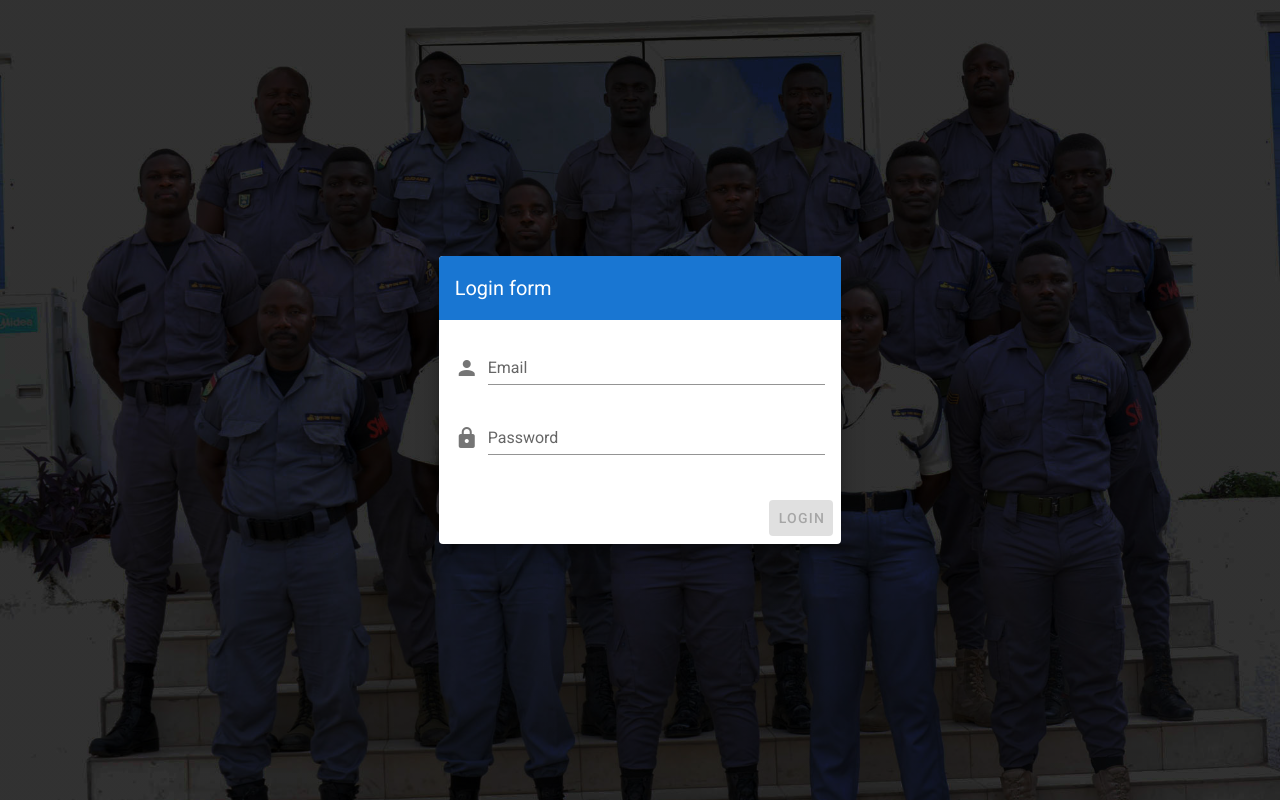
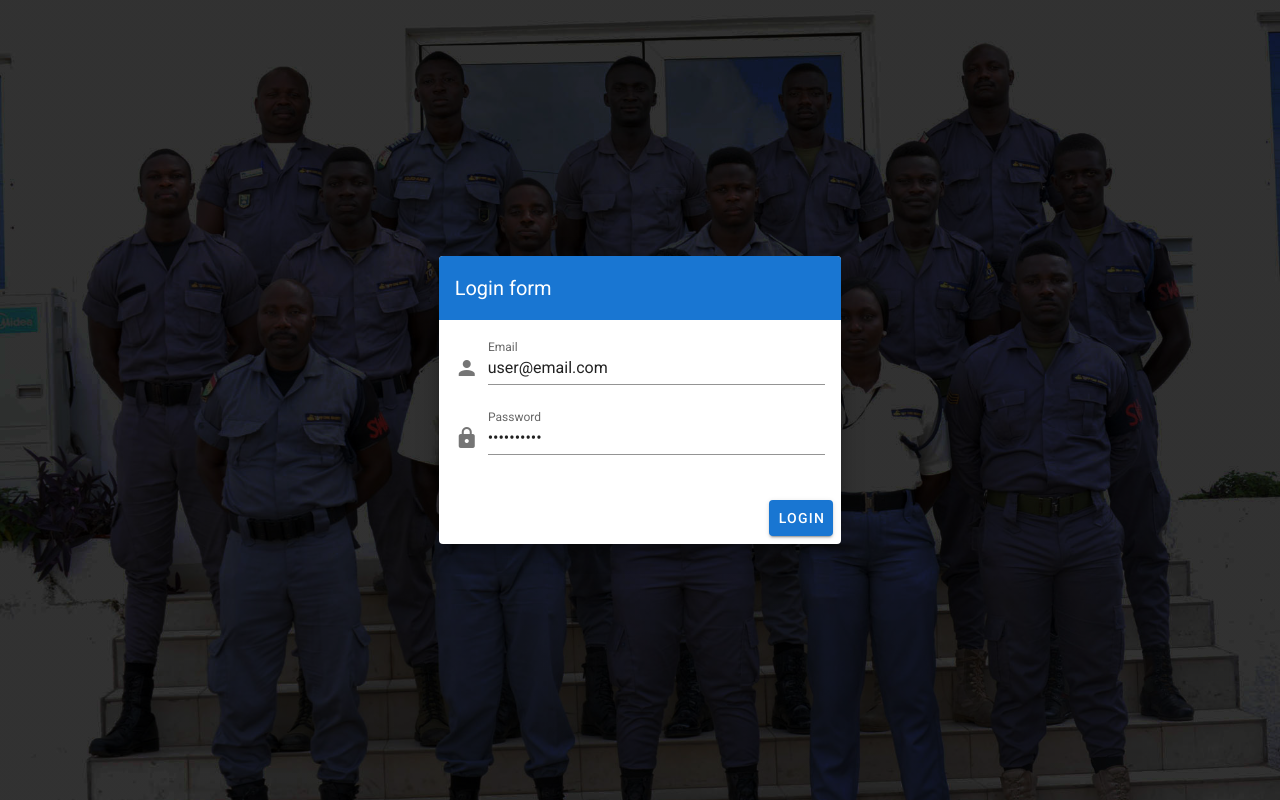
Before and after one commit to nytro04/guards-sys-frontend, a Nuxt app: page / in a window 1280 px wide. Built offline with nearby package versions, Linux system fonts and the light colour scheme.

Commit message:
fix: move userlogin method to button from form

```diff
--- a/components/Auth/Login.vue
+++ b/components/Auth/Login.vue
@@ -35,7 +35,12 @@
               </v-card-text>
               <v-card-actions>
                 <v-spacer></v-spacer>
-                <v-btn :disabled="!isValid" color="primary">Login</v-btn>
+                <v-btn
+                  :disabled="!isValid"
+                  color="primary"
+                  @click.prevent="loginUser"
+                  >Login</v-btn
+                >
               </v-card-actions>
             </v-card>
           </v-col>
@@ -47,14 +52,17 @@
 
 <script>
 export default {
+  // props: {
+  //   loginUser
+  // },
   data() {
     return {
       // this.$refs.form.reset to reset form after form submission
       isValid: true,
       showPassword: false,
       userInfo: {
-        email: '',
-        password: ''
+        email: 'user@email.com',
+        password: '!12345678S'
       },
       emailRules: [
         (v) => !!v || 'Email is required',
@@ -77,6 +85,18 @@ export default {
       ]
     }
   },
+  methods: {
+    loginUser() {
+      // eslint-disable-next-line no-console
+      console.log('this was called')
+
+      this.$auth.loginWith('local', {
+        data: this.userInfo
+      })
+
+      // this.$refs.form.reset()
+    }
+  },
   head() {
     return {
       title: 'Login',
--- a/nuxt.config.js
+++ b/nuxt.config.js
@@ -100,5 +100,24 @@ export default {
      ** You can extend webpack config here
      */
     extend(config, ctx) {}
+  },
+  auth: {
+    strategies: {
+      local: {
+        endpoints: {
+          login: {
+            url: '/users/login',
+            method: 'post',
+            propertyName: 'token'
+          },
+          logout: { url: '/auth/logout', method: 'post' },
+          user: { url: '/api/auth/user', method: 'get', propertyName: 'user' }
+        }
+        // tokenRequired: true,
+        // tokenType: 'bearer',
+        // globalToken: true,
+        // autoFetchUser: true
+      }
+    }
   }
 }
--- a/pages/index.vue
+++ b/pages/index.vue
@@ -13,7 +13,7 @@ export default {
     return {
       title: '',
       // %s represents title from child pages
-      titleTemplate: `%s ${this.email} - Guard sys`,
+      // titleTemplate: `%s ${this.email} - Guard sys`,
       meta: [
         {
           hid: 'description',
```
